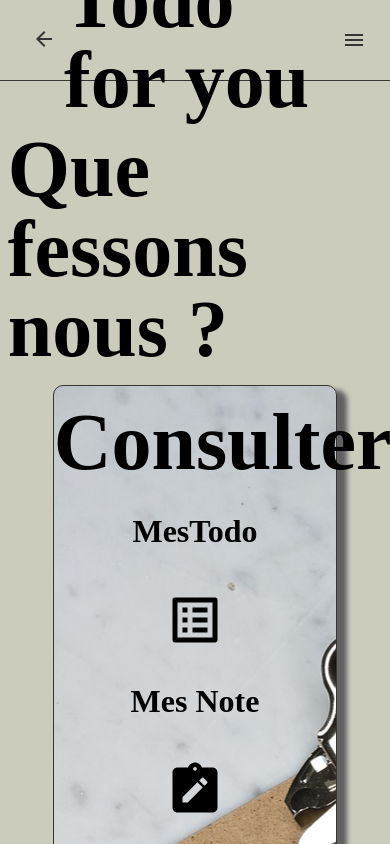
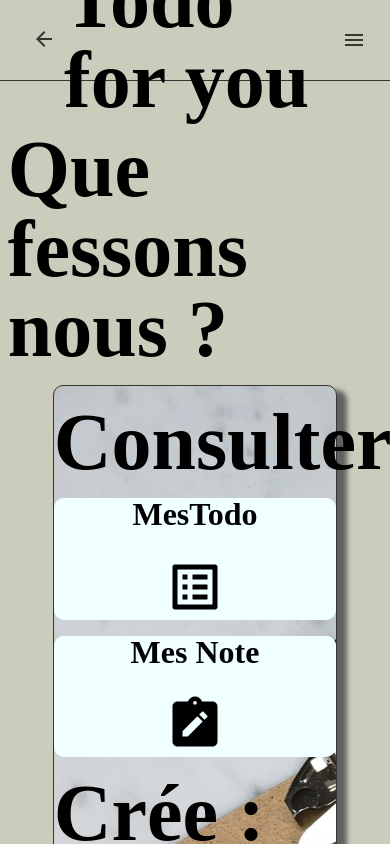
Before and after one commit to Alban-Pascal/Todo-for-you, a React (Create React App) app: page / in a window 390 px wide. Shown: the top 844 px of the page. Built offline with nearby package versions, Linux system fonts and the light colour scheme.

Commit message:
responsive

```diff
--- a/src/App.css
+++ b/src/App.css
@@ -43,14 +43,14 @@ table {
 }
 
 h1 {
-
 	text-align: auto;
 	font-weight: bold;
 	height: max-content;
 	font-size: 5rem;
 	margin-top: 1rem;
 	margin-bottom: 1rem;
-}
+  }
+
 
 h2 {
 	font-weight: bold;
@@ -58,6 +58,7 @@ h2 {
 	font-size: 2rem;
 	padding: 6%;
 	text-align: center;
+
 }
 a:link {
 	color: rgb(0, 0, 0);
@@ -79,7 +80,7 @@ align-items: center;
 margin-left: 12%;
 margin-right: 12%;
 background-image: url(../src/Components/static/images/todo-lists.jpg) ;
-  }
+}
 
 h3 {
 	font-weight: bold;
@@ -99,6 +100,8 @@ p, h1, h2, h3, li {
 	border-radius: 10px;
 	color: black;
 	align-items: center;
+	padding: 0;
+
 }
 
 
@@ -110,10 +113,13 @@ p, h1, h2, h3, li {
 }
 .center {
 	text-align: center;
-	margin: 0.2rem;
 }
 
 .deadline {
 	color: black;
 	padding-left: 6px;
 }
+
+li, h2, p {
+	background-color: azure
+}
--- a/src/Components/UI/Header.js
+++ b/src/Components/UI/Header.js
@@ -3,6 +3,7 @@ import * as React from "react";
 import Box from "@mui/material/Box";
 import ArrowBackIcon from "@mui/icons-material/ArrowBack";
 import MenuIcon from "@mui/icons-material/Menu";
+import useMediaQuery from "@mui/material/useMediaQuery";
 
 import Menu from "@mui/material/Menu";
 
@@ -19,6 +20,7 @@ export default function Header({ islight, handleToggleTheme }) {
   const handleClose = () => {
     setAnchorEl(null);
   };
+
   return (
     <Wrapper>
       <Box
```
